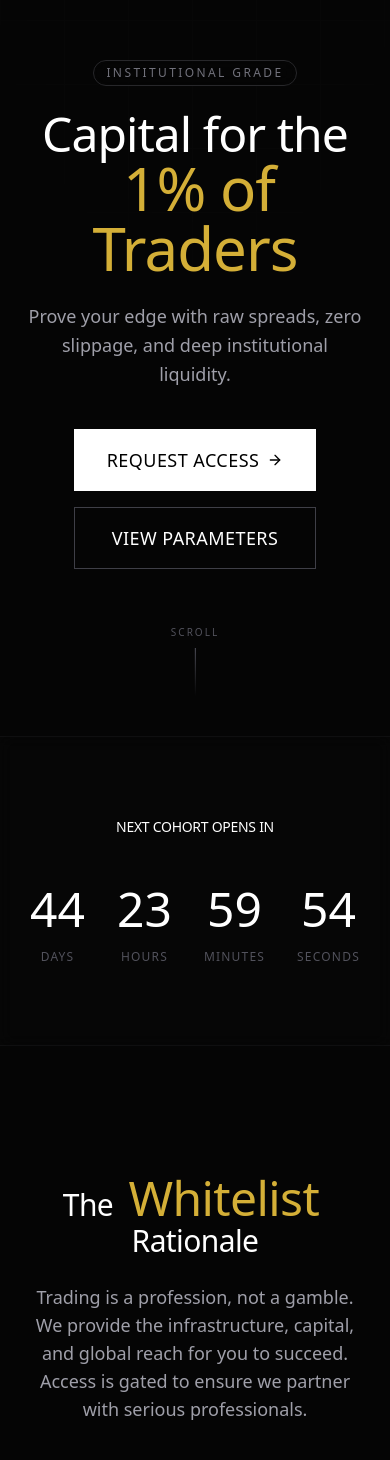
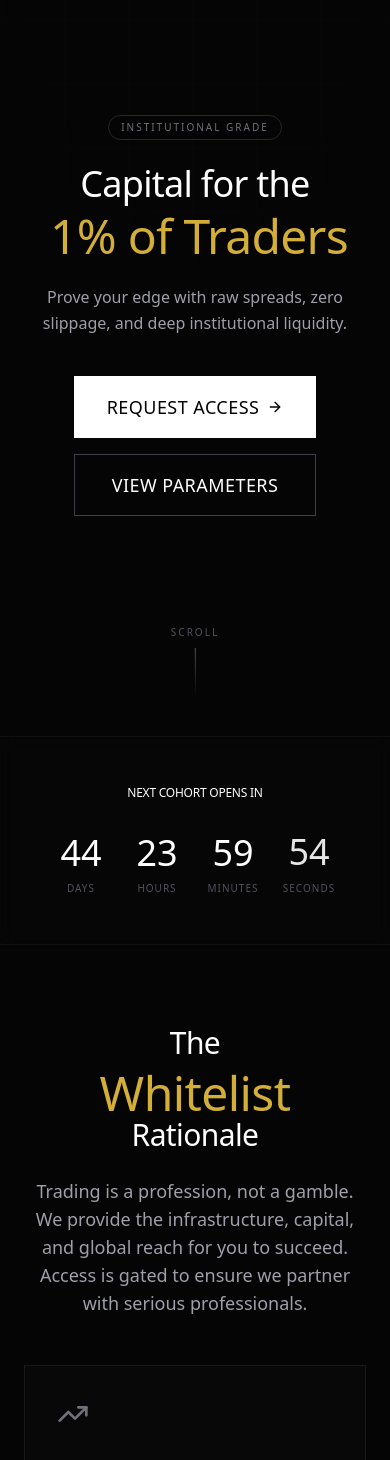
Before and after one commit to JJJRLP/BaseCapital, a Next.js app: page / in a window 390 px wide. Shown: the part 108-1568 px from the top of the page. Built offline with nearby package versions, Linux system fonts and the light colour scheme; a web font is replaced by a local one.

Commit message:
feat--mobile layout fix

```diff
--- a/src/components/Countdown.tsx
+++ b/src/components/Countdown.tsx
@@ -39,18 +39,18 @@ export function Countdown() {
     }, []);
 
     return (
-        <section className="py-20 px-6 border-y border-zinc-900/50 bg-zinc-900/10 backdrop-blur-sm">
+        <section className="py-12 md:py-20 px-6 border-y border-zinc-900/50 bg-zinc-900/10 backdrop-blur-sm">
             <div className="container mx-auto max-w-4xl text-center">
                 <motion.h3
                     initial={{ opacity: 0, y: 20 }}
                     whileInView={{ opacity: 1, y: 0 }}
                     viewport={{ once: true }}
-                    className="text-sm tracking-[0.3em] uppercase text-zinc-500 mb-12"
+                    className="text-xs md:text-sm tracking-[0.3em] uppercase text-zinc-500 mb-8 md:mb-12"
                 >
                     Next Cohort Opens In
                 </motion.h3>
 
-                <div className="flex flex-wrap justify-center gap-8 md:gap-16">
+                <div className="flex flex-wrap justify-center gap-4 sm:gap-8 md:gap-16">
                     <TimeUnit value={timeLeft.days} label="Days" />
                     <TimeUnit value={timeLeft.hours} label="Hours" />
                     <TimeUnit value={timeLeft.minutes} label="Minutes" />
@@ -63,16 +63,16 @@ export function Countdown() {
 
 function TimeUnit({ value, label }: { value: number; label: string }) {
     return (
-        <div className="flex flex-col items-center">
+        <div className="flex flex-col items-center min-w-[60px] sm:min-w-[80px]">
             <motion.div
                 key={value}
                 initial={{ y: 10, opacity: 0 }}
                 animate={{ y: 0, opacity: 1 }}
-                className="text-5xl md:text-7xl font-light text-white tabular-nums font-script" // Using script font for numbers as a stylistic choice, or keep sans for readability. User asked for elite. Let's try sans for readability but maybe gold?
+                className="text-4xl sm:text-5xl md:text-7xl font-light text-white tabular-nums font-script" // Using script font for numbers as a stylistic choice, or keep sans for readability. User asked for elite. Let's try sans for readability but maybe gold?
             >
                 <span className="font-sans text-white">{value.toString().padStart(2, "0")}</span>
             </motion.div>
-            <span className="text-xs uppercase tracking-widest text-zinc-600 mt-4">{label}</span>
+            <span className="text-[10px] md:text-xs uppercase tracking-widest text-zinc-600 mt-2 md:mt-4">{label}</span>
         </div>
     );
 }
--- a/src/components/Hero.tsx
+++ b/src/components/Hero.tsx
@@ -10,7 +10,7 @@ export function Hero() {
     const opacity = useTransform(scrollY, [0, 300], [1, 0]);
 
     return (
-        <section className="relative h-screen w-full overflow-hidden flex items-center justify-center">
+        <section className="relative min-h-[100dvh] w-full overflow-hidden flex items-center justify-center py-20 md:py-0">
             {/* Background Elements */}
             <div className="absolute inset-0 z-0">
                 <div className="absolute inset-0 bg-[radial-gradient(circle_at_center,_var(--tw-gradient-stops))] from-zinc-900/20 via-[#050505] to-[#050505]" />
@@ -26,7 +26,7 @@ export function Hero() {
                     animate={{ opacity: 1, y: 0 }}
                     transition={{ duration: 0.8, ease: "easeOut" }}
                 >
-                    <span className="inline-block py-1 px-3 border border-zinc-800 rounded-full text-xs tracking-[0.2em] text-zinc-500 uppercase mb-6 backdrop-blur-sm">
+                    <span className="inline-block py-1 px-3 border border-zinc-800 rounded-full text-[10px] md:text-xs tracking-[0.2em] text-zinc-500 uppercase mb-6 backdrop-blur-sm">
                         Institutional Grade
                     </span>
                 </motion.div>
@@ -35,17 +35,17 @@ export function Hero() {
                     initial={{ opacity: 0, y: 30 }}
                     animate={{ opacity: 1, y: 0 }}
                     transition={{ duration: 0.8, delay: 0.2, ease: "easeOut" }}
-                    className="text-5xl md:text-7xl lg:text-8xl font-light tracking-tighter text-white mb-6"
+                    className="text-4xl sm:text-5xl md:text-7xl lg:text-8xl font-light tracking-tighter text-white mb-6"
                 >
                     Capital for the <br />
-                    <span className="font-script text-6xl md:text-8xl lg:text-9xl text-[var(--color-gold)] ml-2">1% of Traders</span>
+                    <span className="font-script text-5xl sm:text-6xl md:text-8xl lg:text-9xl text-[var(--color-gold)] ml-2 block sm:inline mt-2 sm:mt-0">1% of Traders</span>
                 </motion.h1>
 
                 <motion.p
                     initial={{ opacity: 0, y: 30 }}
                     animate={{ opacity: 1, y: 0 }}
                     transition={{ duration: 0.8, delay: 0.4, ease: "easeOut" }}
-                    className="text-lg md:text-xl text-zinc-400 max-w-xl mx-auto mb-10 font-light leading-relaxed"
+                    className="text-base md:text-xl text-zinc-400 max-w-xl mx-auto mb-10 font-light leading-relaxed px-4 md:px-0"
                 >
                     Prove your edge with raw spreads, zero slippage, and deep institutional liquidity.
                 </motion.p>
--- a/src/components/Offer.tsx
+++ b/src/components/Offer.tsx
@@ -28,15 +28,15 @@ const offers = [
 
 export function Offer() {
     return (
-        <section className="py-32 px-6 bg-[#0a0a0a] relative">
+        <section className="py-20 md:py-32 px-6 bg-[#0a0a0a] relative">
             <div className="container mx-auto max-w-6xl">
-                <div className="flex flex-col md:flex-row gap-16 items-start">
+                <div className="flex flex-col md:flex-row gap-12 md:gap-16 items-start">
                     <motion.div
                         initial={{ opacity: 0, x: -30 }}
                         whileInView={{ opacity: 1, x: 0 }}
                         viewport={{ once: true }}
                         transition={{ duration: 0.8 }}
-                        className="md:w-1/3 sticky top-32"
+                        className="w-full md:w-1/3 md:sticky md:top-32"
                     >
                         <h2 className="text-4xl md:text-6xl font-light text-white mb-8">
                             The <span className="font-script text-6xl md:text-7xl text-[var(--color-gold)] block mt-2">Offer</span>
@@ -59,8 +59,8 @@ export function Offer() {
                                 viewport={{ once: true }}
                                 transition={{ duration: 0.6, delay: index * 0.1 }}
                                 className={`p-8 border ${offer.highlight
-                                        ? "border-zinc-700 bg-zinc-900/40"
-                                        : "border-zinc-900 bg-transparent hover:border-zinc-800"
+                                    ? "border-zinc-700 bg-zinc-900/40"
+                                    : "border-zinc-900 bg-transparent hover:border-zinc-800"
                                     } transition-all duration-300`}
                             >
                                 <h3 className="text-2xl text-white font-light mb-3">{offer.title}</h3>
--- a/src/components/WhitelistRationale.tsx
+++ b/src/components/WhitelistRationale.tsx
@@ -23,17 +23,17 @@ const features = [
 
 export function WhitelistRationale() {
     return (
-        <section className="py-32 px-6 bg-[#050505] relative overflow-hidden">
+        <section className="py-20 md:py-32 px-6 bg-[#050505] relative overflow-hidden">
             <div className="container mx-auto max-w-6xl">
                 <motion.div
                     initial={{ opacity: 0, y: 20 }}
                     whileInView={{ opacity: 1, y: 0 }}
                     viewport={{ once: true }}
                     transition={{ duration: 0.8 }}
-                    className="mb-20 text-center"
+                    className="mb-12 md:mb-20 text-center"
                 >
                     <h2 className="text-3xl md:text-5xl font-light text-white mb-6">
-                        The <span className="font-script text-5xl md:text-6xl text-[var(--color-gold)] mx-2">Whitelist</span> Rationale
+                        The <span className="font-script text-5xl md:text-6xl text-[var(--color-gold)] mx-2 block md:inline mt-2 md:mt-0">Whitelist</span> Rationale
                     </h2>
                     <p className="text-zinc-400 max-w-2xl mx-auto text-lg font-light">
                         Trading is a profession, not a gamble. We provide the infrastructure, capital, and global reach for you to succeed.
```
